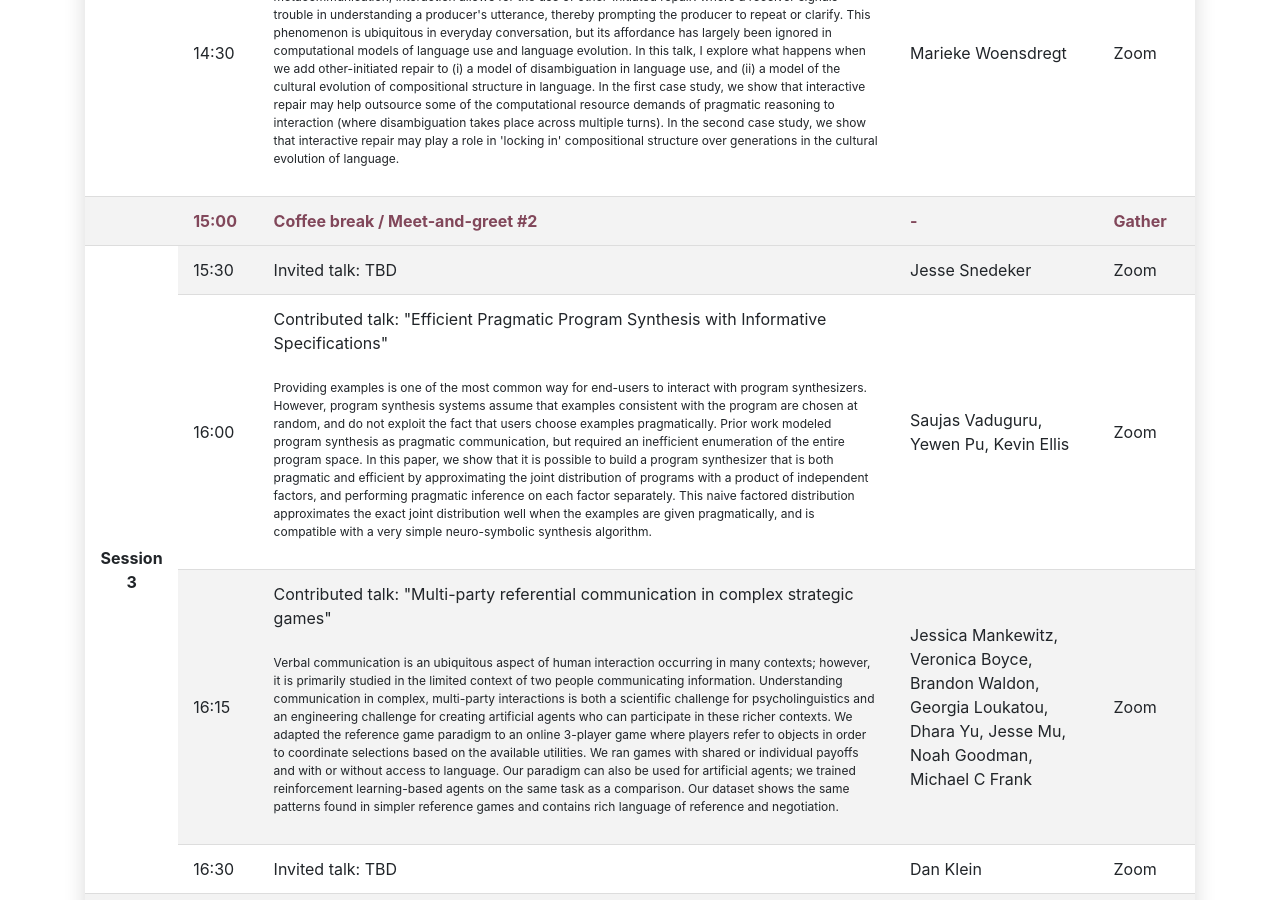
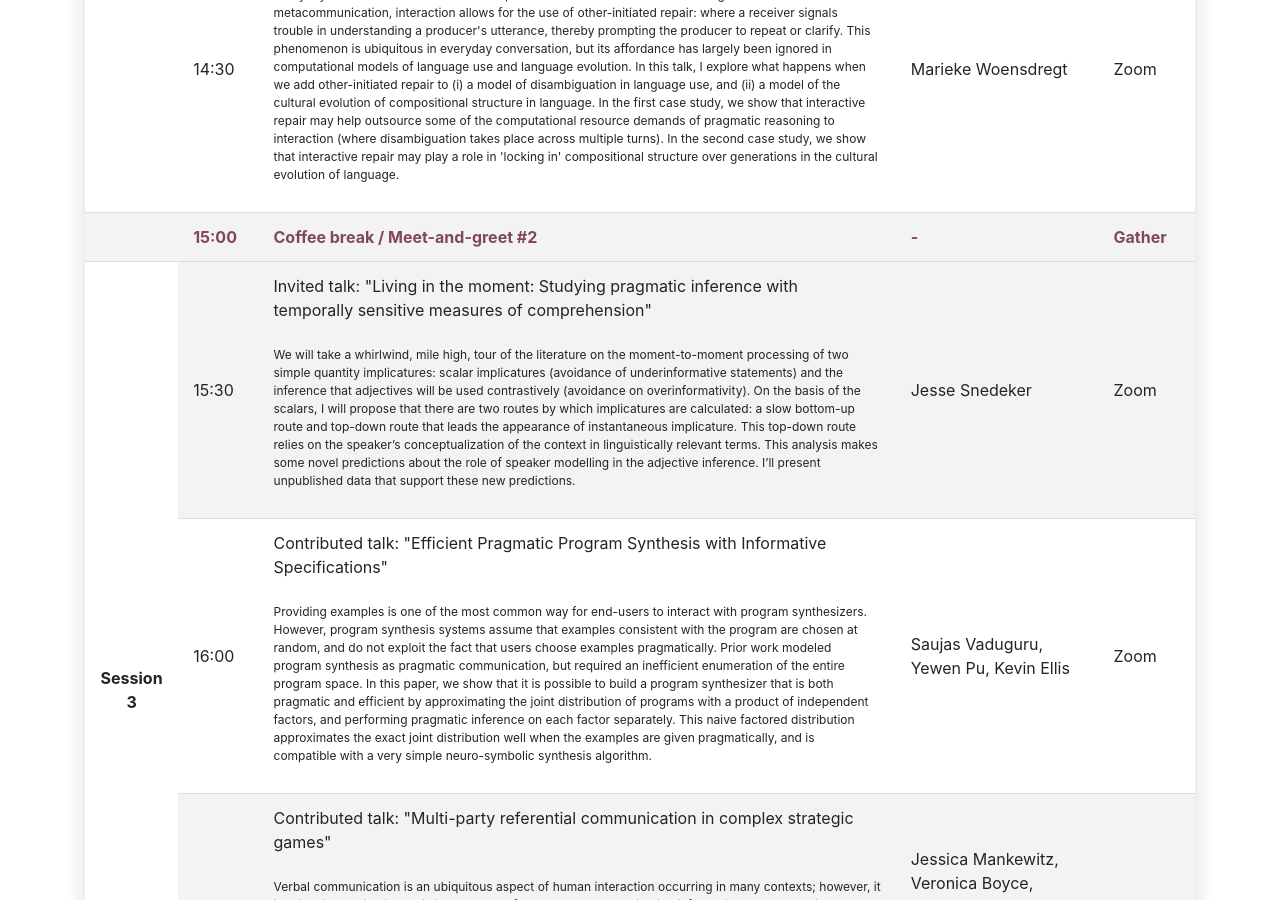
Before and after one commit to mic-workshop/mic-workshop.github.io, a Jekyll site: the page built from program/index.md, in a window 1280 px wide and 900 px high, scrolled down 2305 px. Built offline with Jekyll 4.4.1, drawn with Linux system fonts in a browser that asks for light colours; some of the changed text lies outside the part shown.

Commit message:
update program

```diff
--- a/program/index.md
+++ b/program/index.md
@@ -5,8 +5,10 @@ layout: page #program
 # Program
 
 <br>
+The workshop will take place on Monday, December 13, 2021.
+Please note that all times are in Eastern Standard Time (New York).
+
 Information about invited speakers can be found <a href="{{ site.baseurl }}/speakers">here</a>.
-Please note that all times are in Eastern Standard Time (New York). The final program is subject to change.
 
 <table class="styled-table">
     <thead>
@@ -145,7 +147,8 @@ Please note that all times are in Eastern Standard Time (New York). The final pr
         <tr>
             <td>15:30</td>
             <td>
-            Invited talk: TBD
+            Invited talk: "Living in the moment: Studying pragmatic inference with temporally sensitive measures of comprehension"
+            <br><br><p style="font-size:0.75rem;">We will take a whirlwind, mile high, tour of the literature on the moment-to-moment processing of two simple quantity implicatures:  scalar implicatures (avoidance of underinformative statements) and the inference that adjectives will be used contrastively (avoidance on overinformativity). On the basis of the scalars, I will propose that there are two routes by which implicatures are calculated: a slow bottom-up route and top-down route that leads the appearance of instantaneous implicature.  This top-down route relies on the speaker’s conceptualization of the context in linguistically relevant terms. This analysis makes some novel predictions about the role of speaker modelling in the adjective inference.  I’ll present unpublished data that support these new predictions.</p>
             </td>
             <td>Jesse Snedeker</td>
             <td>Zoom</td>
```
